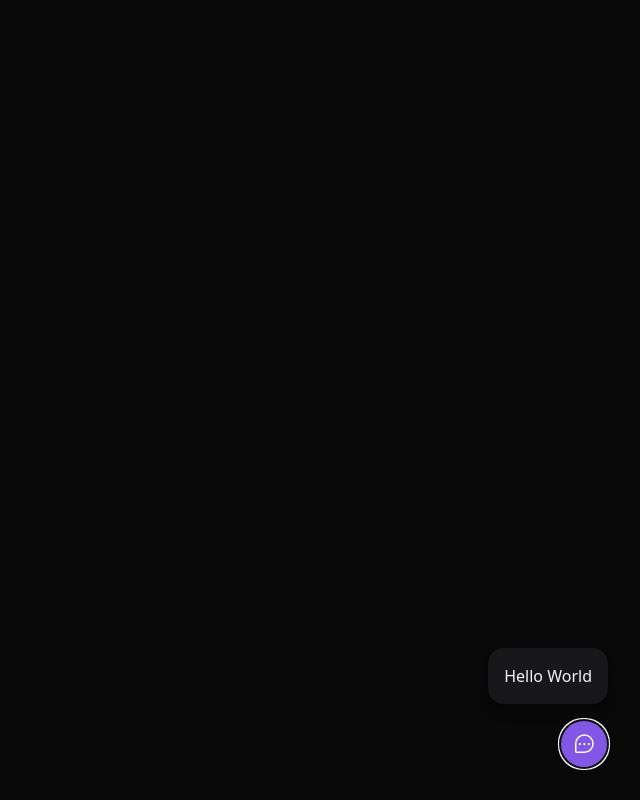
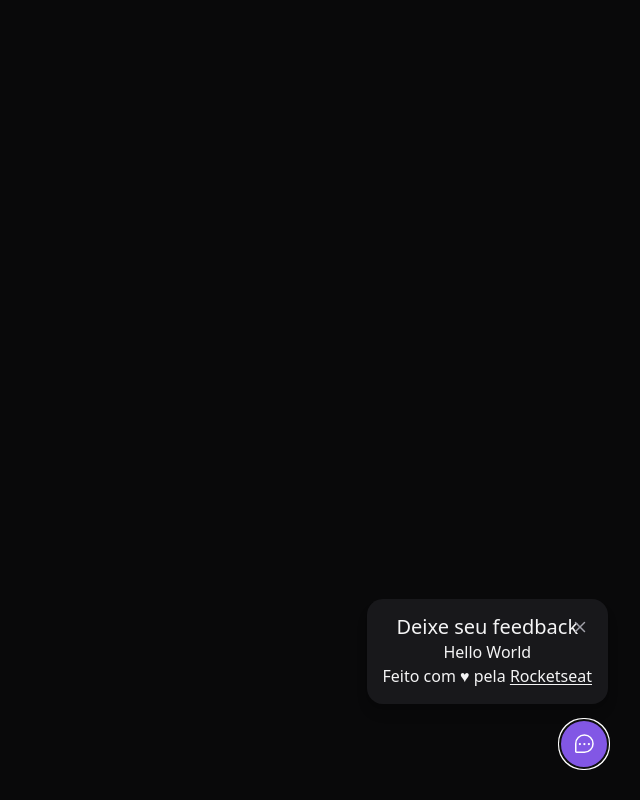
Before and after one commit to deyvsonaguiar/desafio-1, a React (Vite) app in the folder web/: page / in a window 1280 px wide. Both pictures are taken after a click on the button "feedback". Shown: the whole page, without its empty margins (640-1280 px from the left). Built offline with nearby package versions, Linux system fonts and the light colour scheme.

Commit message:
Criando botão fechar formulário de feedback

```diff
--- a/web/src/components/WidgetForm.tsx
+++ b/web/src/components/WidgetForm.tsx
@@ -1,8 +1,19 @@
+import { CloseButton } from "./closeBurron";
+
 export function WidgetForm() {
     return (
         <div className="bg-zinc-900 p-4 relative rounded-2xl mb-4 flex flex-col items-center shadow-lg
         w-[calc(100vw-2rem)] md:w-auto">
-            Hello World
+            <header>
+                <span className="text-xl leading-6">Deixe seu feedback</span>
+                <CloseButton />
+            </header>
+            <p>
+                Hello World
+            </p>
+            <footer>
+                Feito com ♥ pela <a className="underline underline-offset-2" href="#">Rocketseat</a>
+            </footer>
         </div>
     )
 }
--- /dev/null
+++ b/web/src/components/closeBurron.tsx
@@ -0,0 +1,11 @@
+import { Popover } from '@headlessui/react';
+import { X } from 'phosphor-react';
+
+export function CloseButton() {
+    return (
+        <Popover.Button className="top-5 right-5 absolute text-zinc-400 hover:text-zinc-100"
+        title="Fechar formulário de feedback">
+            <X weight='bold' className='w-4 h-4'/>
+        </Popover.Button>
+    )
+}
```
